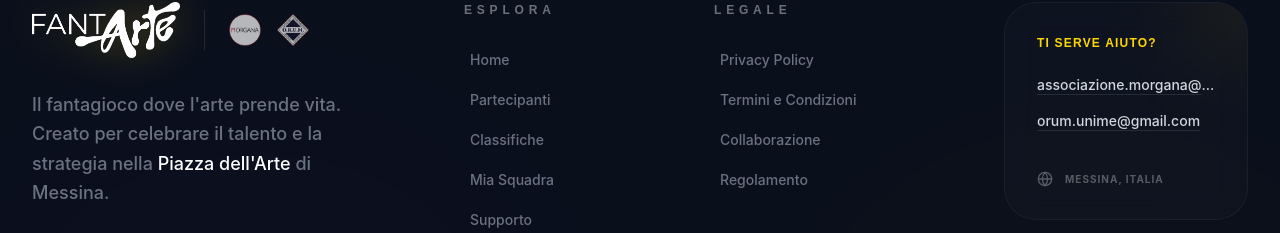
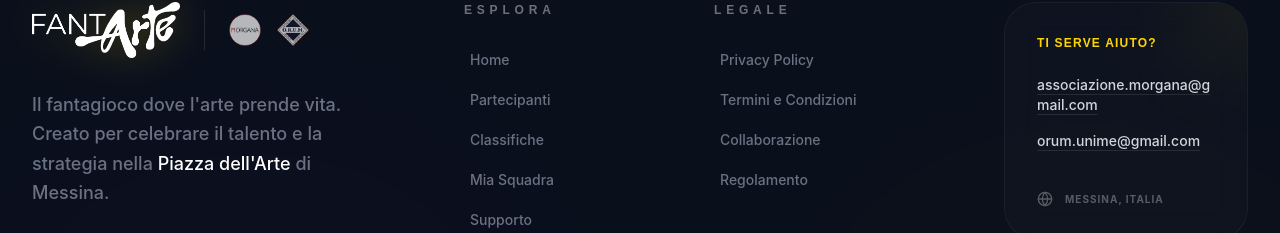
Before and after one commit to Mantineo-Massimo/fantarte, a Next.js app: page / in a window 1280 px wide. Shown: the part 3482-3715 px from the top of the page. Built offline with nearby package versions, Linux system fonts and the light colour scheme; no server answers; the database is empty.

Commit message:
fix: update footer email links to use break-all for better text wrapping

```diff
--- a/src/components/Footer.tsx
+++ b/src/components/Footer.tsx
@@ -88,8 +88,8 @@ export default function Footer() {
                              <div className="absolute top-0 right-0 w-32 h-32 bg-oro/5 blur-2xl -translate-y-1/2 translate-x-1/2" />
                              <h4 className="font-display text-oro text-xs font-bold uppercase tracking-widest relative z-10">Ti serve Aiuto?</h4>
                              <div className="space-y-4 relative z-10">
-                                <a href="mailto:associazione.morgana@gmail.com" className="block text-gray-300 font-medium hover:text-white transition-colors text-sm truncate underline decoration-white/10 underline-offset-4">associazione.morgana@gmail.com</a>
-                                <a href="mailto:orum.unime@gmail.com" className="block text-gray-300 font-medium hover:text-white transition-colors text-sm truncate underline decoration-white/10 underline-offset-4">orum.unime@gmail.com</a>
+                                <a href="mailto:associazione.morgana@gmail.com" className="block text-gray-300 font-medium hover:text-white transition-colors text-sm break-all underline decoration-white/10 underline-offset-4">associazione.morgana@gmail.com</a>
+                                <a href="mailto:orum.unime@gmail.com" className="block text-gray-300 font-medium hover:text-white transition-colors text-sm break-all underline decoration-white/10 underline-offset-4">orum.unime@gmail.com</a>
                              </div>
                              <div className="pt-4 flex items-center gap-3 opacity-30 relative z-10">
                                 <FiGlobe />
```
